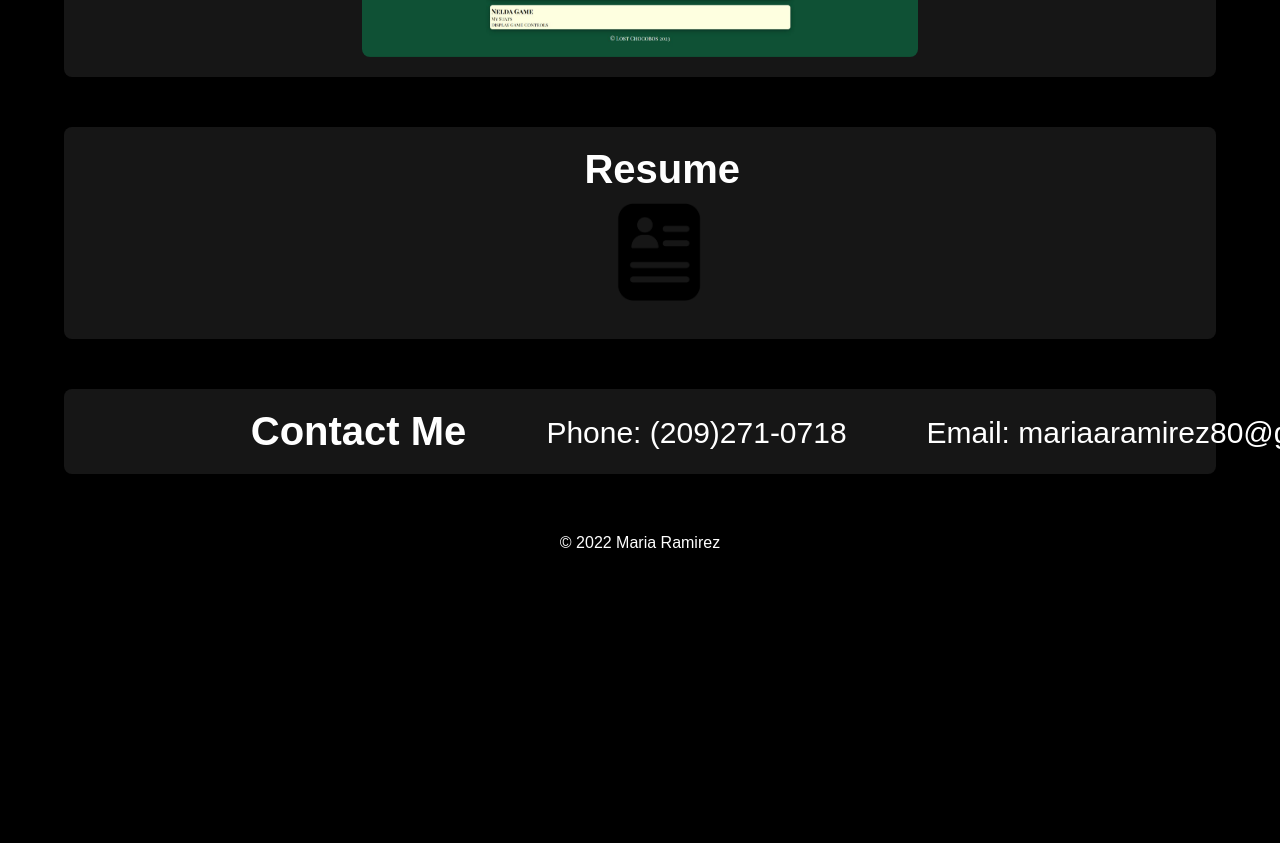
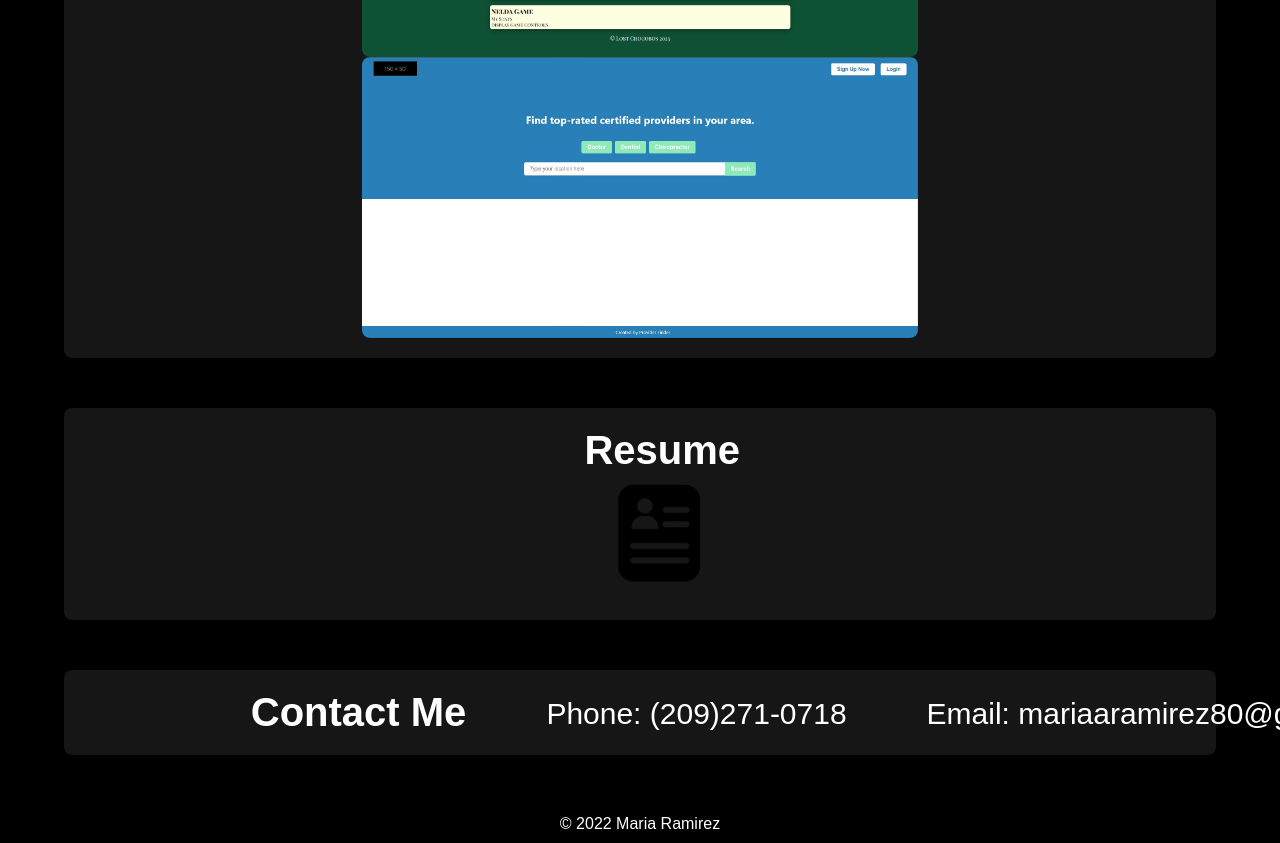
Before and after one commit to mar-ramg/Maria-Ramirez-Portfolio, a plain HTML site: page index.html in a window 1280 px wide. Shown: the part 2131-2974 px from the top of the page. Before the commit the page ends 2693 px from the top, so only its background shows below. Drawn offline with Linux system fonts and the light colour scheme.

Commit message:
added project 3

```diff
--- a/index.html
+++ b/index.html
@@ -64,6 +64,15 @@
         </div>
         </a>
     </section>
+
+    <section class="container">
+        <a href="https://github.com/bill6653/provider-finder">
+        <img src="./images/screenshot.JPG" alt="Provider Finder HomePage" class="image" height="514" width="622">
+        <div class="middle-content">
+            <div class="text">THE LEGEND OF NELDA</div>
+        </div>
+        </a>
+    </section>
 </div>
 </div>
 
```
Also changed, not shown: images/screenshot.JPG (added).
